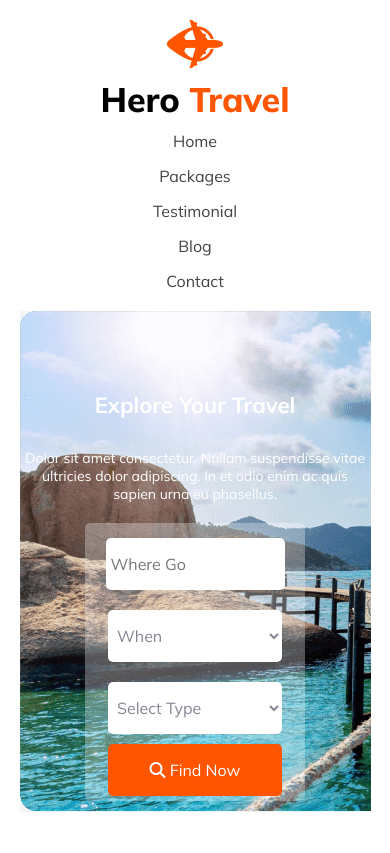
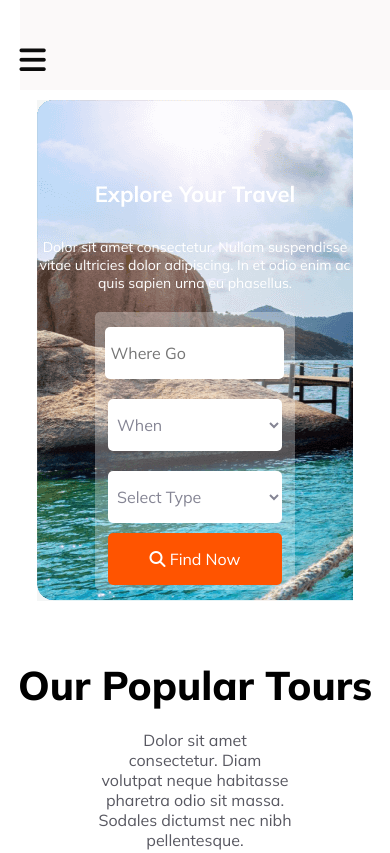
Before and after one commit to SadiaUmmay/travel-website, a plain HTML site: page index.html in a window 390 px wide. Shown: the top 853 px of the page. Drawn offline with Linux system fonts and the light colour scheme.

Commit message:
responsive nav

```diff
--- a/index.css
+++ b/index.css
@@ -15,6 +15,9 @@ nav{
     align-items: center;
     padding: 20px 0;
     gap: 10px;
+}
+.nav-img{
+    display: flex;
 }
 nav h2{
     font-size: 34px;
@@ -37,6 +40,19 @@ nav ul a:hover{
 }
 .colour{
     color: #FF5400;
+}
+label #open,
+label #close {
+    color: rgb(11, 11, 11);
+    font-size: 30px;
+    float: right;
+    line-height: 80px;
+    margin-right: 40px;
+    display: none;
+}
+
+#check {
+    display: none;
 }
 /* navbar css end */
 
@@ -512,8 +528,14 @@ footer{
 }
 /* responsive mobile */
 @media screen and (max-width:576px) {
-   nav, nav ul , .banner2 , .st-flex , .nd-flex , .cartbody, .video, .form{
+    nav, nav ul ,.banner2 , .st-flex , .nd-flex , .cartbody, .video, .form{
         flex-direction: column;
+    }
+    .nav-img{
+        display: none;
+    }
+    nav ul li a{
+        color: black;
     }
     .cartbody{
         gap: 20px;
@@ -524,6 +546,55 @@ footer{
     nav ul{
         margin-left: 0;
         gap: 15px;
+    }
+    label #open {
+        display: block;
+        position: absolute;
+        left:  0;
+        cursor: pointer;
+
+    }
+    #check:checked ~ ul {
+        left: 0;
+    }
+    ul {
+        position: fixed;
+        width: 50%;
+        height: 50vh;
+        background: rgb(252, 254, 254);
+        top: 80px;
+        left: -100%;
+        text-align: center;
+        transition: all 0.5s;
+        z-index: 1;
+    }
+    nav{
+        position: fixed;
+        width: 100%;
+        z-index: 1;
+        background-color: rgb(251, 249, 249);
+        height: 50px;
+    }
+    nav ul li {
+        display: block;
+        margin: 0px 0;
+        line-height: 60px;
+
+    }
+
+    nav ul li a {
+        font-size: 20px;
+    }
+    #check:checked ~ label #open {
+        display: none;
+
+        cursor: pointer;
+    }
+
+    #check:checked~label #close {
+        display: block;
+        cursor: pointer;
+
     }
     #buttons{
         width: 60%;
@@ -543,7 +614,12 @@ footer{
     .input, #option{
         margin: 10px 0;
     }
-
+    .banner1{
+        width: 90%;
+        position:relative;
+        top: 100px;
+        border-top-right-radius: 20px;
+    }
     .banner1 h1{
         font-size: 22px;
     }
--- a/index.html
+++ b/index.html
@@ -14,10 +14,17 @@
 </head>
 <body>
     <header>
-    <section>
+    <section class="header-section">
         <nav>
+            <input type="checkbox" id="check">
+            <label for="check">
+                <i class="fa-solid fa-bars" id="open"></i>
+                <i class="fa-solid fa-xmark" id="close"></i>
+            </label>
+           <div class="nav-img">
             <img src="Images/Group 40071 (2).png" alt="">
             <h2>Hero <span class="colour">Travel</span></h2>
+           </div>
             <ul>
                 <li><a href="">Home</a></li>
                 <li><a href="">Packages</a></li>
@@ -26,6 +33,7 @@
                 <li><a href="">Contact</a></li>
             </ul>
         </nav>
+
     <!-- banner1 start -->
     <div class="banner1">
         <h1>Explore Your Travel</h1>
```
Lines whose indentation alone changed are shown as unchanged.
